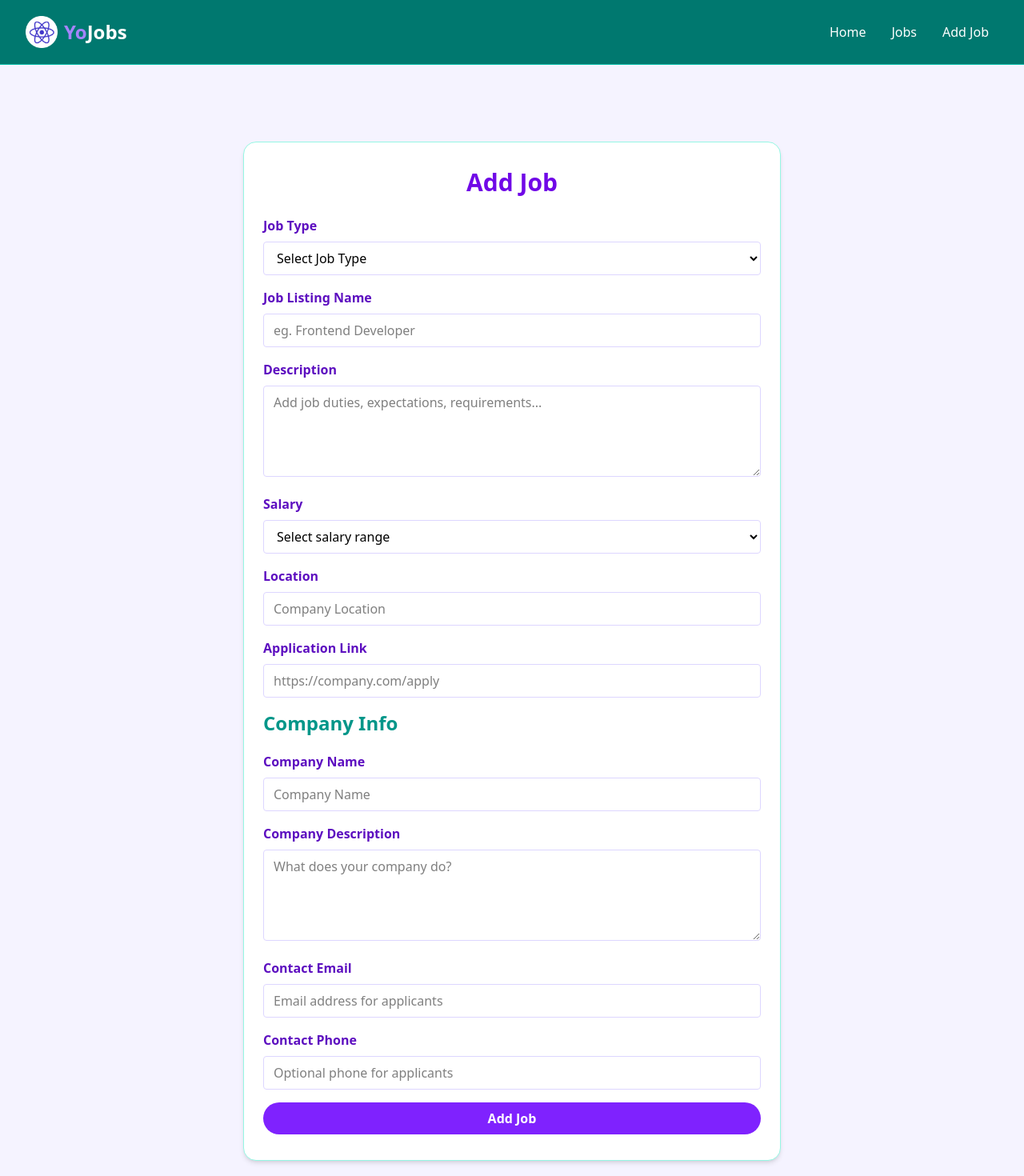
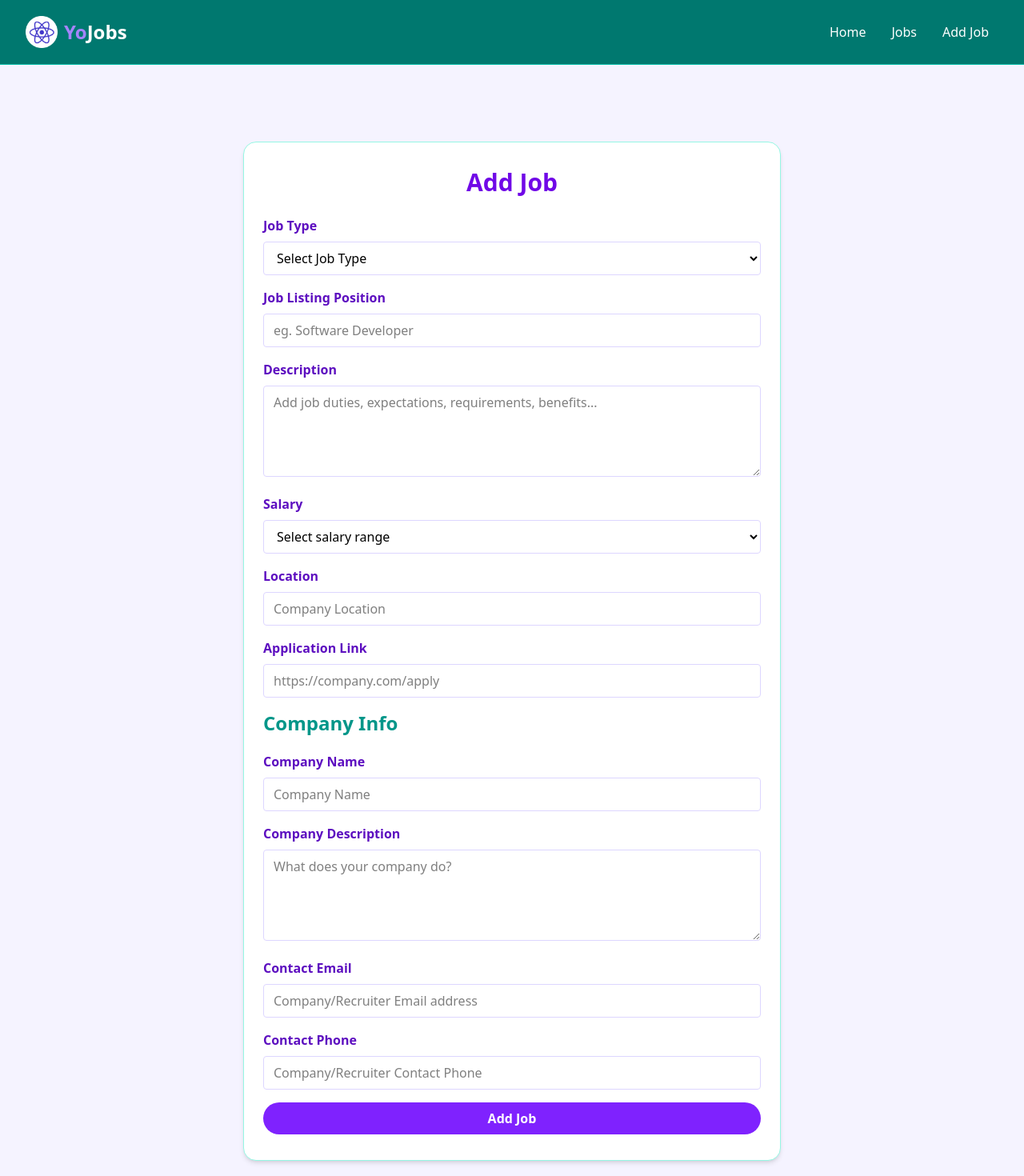
Before and after one commit to Mugwena14/YoJobs, a React (Vite) app: page /add-job in a window 1280 px wide. Shown: the top 1470 px of the page at 80% size. Built offline with nearby package versions, Linux system fonts and the light colour scheme.

Commit message:
Form Placeholder tweaks

```diff
--- a/src/Components/AddJob.jsx
+++ b/src/Components/AddJob.jsx
@@ -76,14 +76,14 @@ const AddJob = () => {
                     {/* Job Title */}
                     <div className="mb-4">
                     <label htmlFor="title" className="block text-violet-800 font-semibold mb-2">
-                        Job Listing Name
+                        Job Listing Position
                     </label>
                     <input
                         type="text"
                         id="title"
                         name="title"
                         className="border border-violet-200 rounded w-full py-2 px-3 focus:outline-none focus:ring-2 focus:ring-teal-400"
-                        placeholder="eg. Frontend Developer"
+                        placeholder="eg. Software Developer"
                         required
                         value={title}
                         onChange={(e) => setTitle(e.target.value)}
@@ -100,7 +100,7 @@ const AddJob = () => {
                         name="description"
                         className="border border-violet-200 rounded w-full py-2 px-3 focus:outline-none focus:ring-2 focus:ring-teal-400"
                         rows="4"
-                        placeholder="Add job duties, expectations, requirements..."
+                        placeholder="Add job duties, expectations, requirements, benefits..."
                         value={description}
                         onChange={(e) => setDescription(e.target.value)}
                     ></textarea>
@@ -204,7 +204,7 @@ const AddJob = () => {
                         id="contact_email"
                         name="contact_email"
                         className="border border-violet-200 rounded w-full py-2 px-3 focus:outline-none focus:ring-2 focus:ring-teal-400"
-                        placeholder="Email address for applicants"
+                        placeholder="Company/Recruiter Email address"
                         required
                         value={companyEmail}
                         onChange={(e) => setCompanyEmail(e.target.value)}
@@ -220,8 +220,9 @@ const AddJob = () => {
                         id="contact_phone"
                         name="contact_phone"
                         className="border border-violet-200 rounded w-full py-2 px-3 focus:outline-none focus:ring-2 focus:ring-teal-400"
-                        placeholder="Optional phone for applicants"
+                        placeholder="Company/Recruiter Contact Phone"
                         value={contactPhone}
+                        required
                         onChange={(e) => setContactPhone(e.target.value)}
                     />
                     </div>
```
